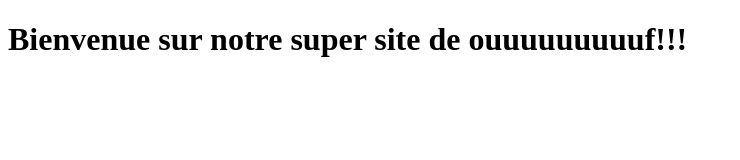
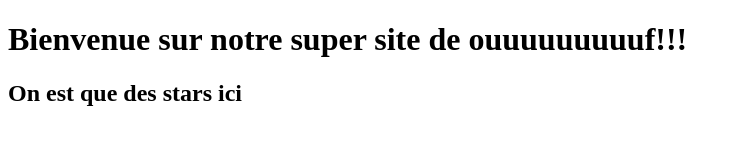
Before and after one commit to Cyddou/exo_4, a plain HTML site: page index.html in a window 1280 px wide. Shown: the whole page, without its empty margins (0-740 px from the left). Drawn offline with Linux system fonts and the light colour scheme; files that its build step writes are made by us from their sources; files whose address does not match are found by name.

Commit message:
modif index

```diff
--- a/index.html
+++ b/index.html
@@ -9,5 +9,6 @@
 </head>
 <body>
     <h1>Bienvenue sur notre super site de ouuuuuuuuuf!!!</h1>
+    <h2>On est que des stars ici</h2>
 </body>
 </html>
```
